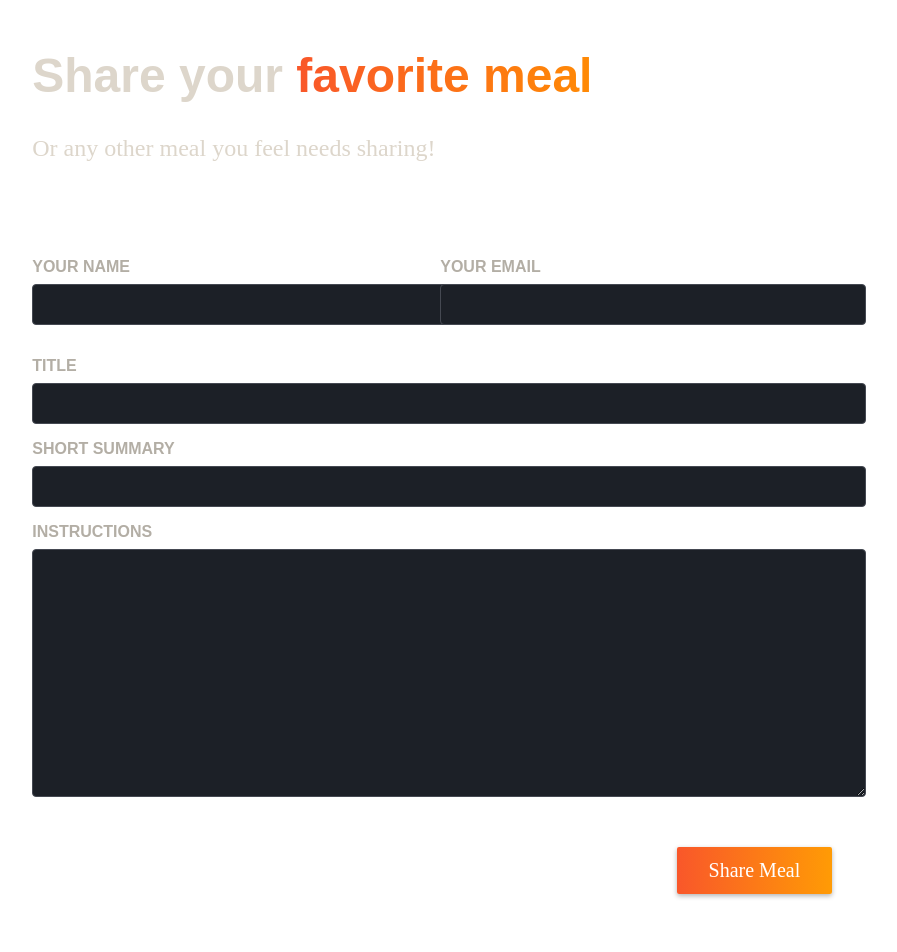
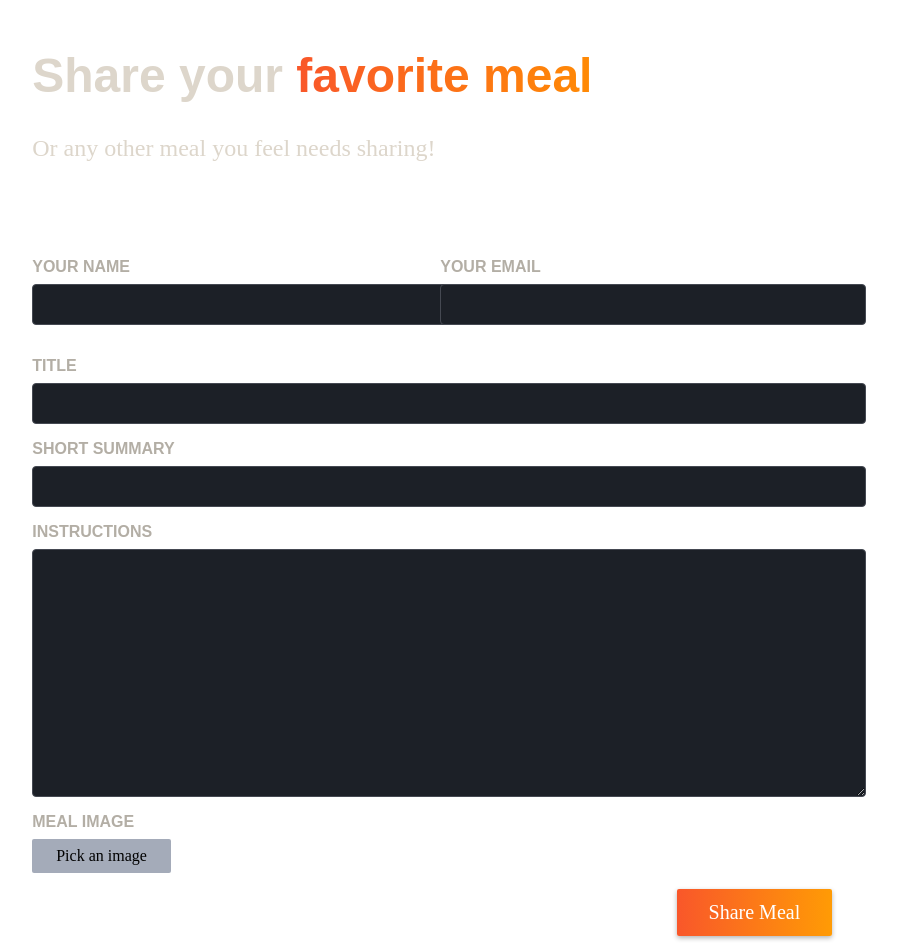
Before and after one commit to MrMic/NestJS14_Udemy_S03_Foodies, a Next.js app: page /meals/share in a window 1280 px wide. Shown: the top 952 px of the page, without its empty margins (39-936 px from the left). Built offline with nearby package versions, Linux system fonts and the light colour scheme.

Commit message:
(feat) UI: Custom Image Picker Input Component

```diff
--- a/app/meals/share/page.js
+++ b/app/meals/share/page.js
@@ -1,3 +1,4 @@
+import ImagePicker from "@/components/meals/image-picker";
 import classes from "./page.module.css";
 
 export default function ShareMealPage() {
@@ -38,7 +39,7 @@
               required
             ></textarea>
           </p>
-          IMAGE PICKER
+          <ImagePicker label="Meal image" name="image" />
           <p className={classes.actions}>
             <button type="submit">Share Meal</button>
           </p>
--- /dev/null
+++ b/components/meals/image-picker.js
@@ -0,0 +1,35 @@
+"use client";
+
+import { useRef } from "react";
+import classes from "./image-picker.module.css";
+
+export default function ImagePicker({ label, name }) {
+  const imageInput = useRef();
+
+  function handlePickClick() {
+    imageInput.current.click();
+  }
+
+  return (
+    <div className={classes.picker}>
+      <label htmlFor={name}>{label}</label>
+      <div className={classes.controls}>
+        <input
+          className={classes.input}
+          type="file"
+          id={name}
+          name={name}
+          accept="image/png, image/jpeg"
+          ref={imageInput}
+        />
+        <button
+          className={classes.button}
+          type="button"
+          onClick={handlePickClick}
+        >
+          Pick an image
+        </button>
+      </div>
+    </div>
+  );
+}
--- /dev/null
+++ b/components/meals/image-picker.module.css
@@ -0,0 +1,45 @@
+.controls {
+  display: flex;
+  align-items: flex-start;
+  gap: 1.5rem;
+  margin-bottom: 1rem;
+}
+
+.picker .input {
+  display: none;
+}
+
+.picker .button {
+  border: 0;
+  padding: 0.5rem 1.5rem;
+  background: #a4abb9;
+  border-radius: 2px;
+  cursor: pointer;
+  font: inherit;
+}
+
+.picker .button:hover,
+.picker .button:focus {
+  background: #b3b9c6;
+}
+
+.preview {
+  width: 10rem;
+  height: 10rem;
+  border: 2px solid #a4abb9;
+  display: flex;
+  justify-content: center;
+  align-items: center;
+  text-align: center;
+  color: #a4abb9;
+  position: relative;
+}
+
+.preview p {
+  margin: 0;
+  padding: 1rem;
+}
+
+.preview img {
+  object-fit: cover;
+}
```
Also changed, not shown: 1 other file (tests, documents, lock files or other folders).
